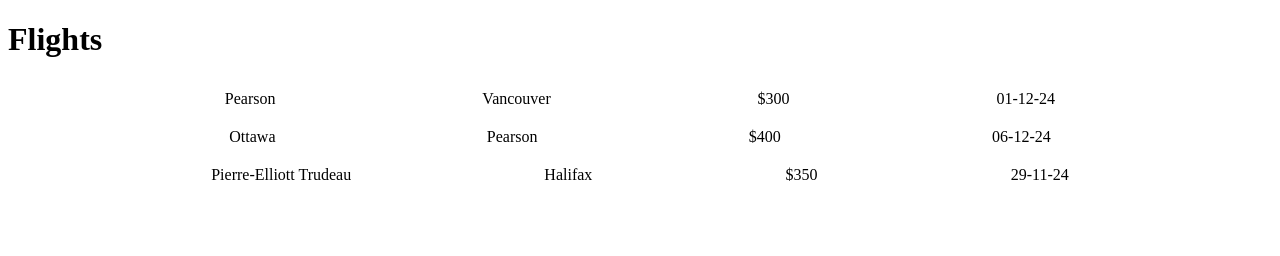
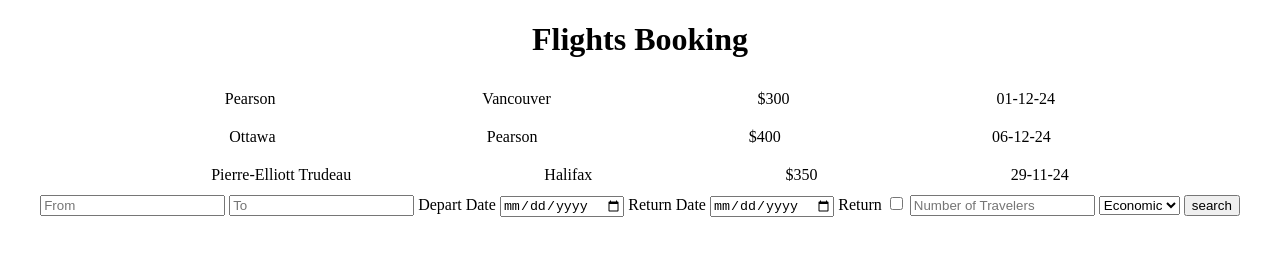
Before and after one commit to S-Pine/BookingSite, a plain HTML site: page index.html in a window 1280 px wide. Drawn offline with Linux system fonts and the light colour scheme.

Commit message:
Add searching features

```diff
--- a/index.html
+++ b/index.html
@@ -1,11 +1,11 @@
 <!DOCTYPE html>
 <html>
     <head>
-        <title></title>
+        <title>Flights Booking Site</title>
         <link rel="stylesheet" href="./style.css">
     </head>
     <body>
-        <h1>Flights</h1>
+        <h1>Flights Booking</h1>
         <div class="flight">
             <div class="To">Pearson</div>
             <div class="From">Vancouver</div>
@@ -24,5 +24,22 @@
             <div class="Price">$350</div>
             <div class="Date">29-11-24</div>
         </div>
+
+        <div class="Searching">
+            <input type = "text" placeholder="From" required>
+            <input type = "text" placeholder="To" required>
+            <label for="Depart Date">Depart Date</label>
+            <input type = "date" placeholder="Depart Date" id="Depart Date" required>
+            <label for="Return Date">Return Date</label>
+            <input type="date" placeholder="Return Date" id="Depart Date">
+            <label for="Return">Return</label>
+            <input type="checkbox" id="Return">
+            <input type="number" placeholder="Number of Travelers" required>
+            <select id="type">
+                <option value="Economic">Economic</option>
+                <option value="Business">Business</option>
+            </select>
+            <button type="submit" id="search">search</button>
+        </div>
     </body>
 </html>
--- a/style.css
+++ b/style.css
@@ -3,3 +3,11 @@
     padding:10px;
     justify-content: space-evenly;
 }
+
+h1 {
+    text-align: center;
+}
+
+.Searching {
+    text-align: center;
+}
```
